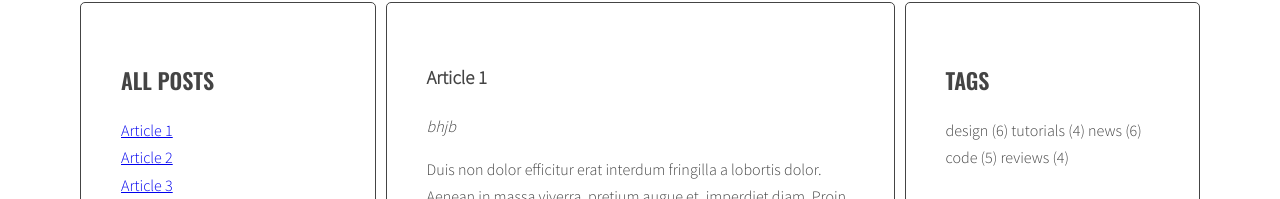
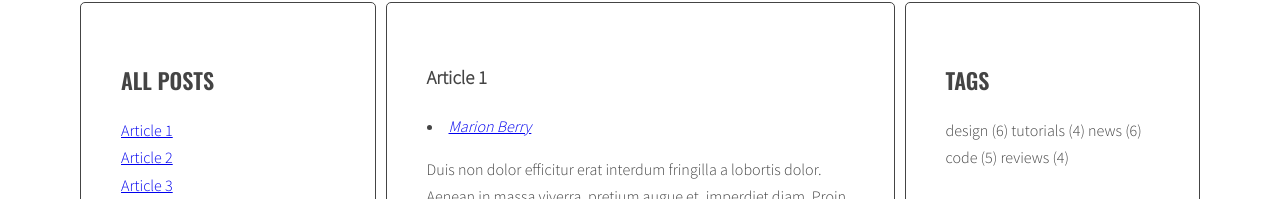
Before and after one commit to ahernas/javascript-blog, a website: page index.html in a window 1280 px wide. Shown: the part 241-440 px from the top of the page. Drawn offline with nearby package versions, Linux system fonts and the light colour scheme.

Commit message:
Add function generateAuthors()

```diff
--- a/js/script.js
+++ b/js/script.js
@@ -46,7 +46,7 @@
   optTitleSelector = '.post-title',
   optTitleListSelector = '.titles';
 const optArticleTagsSelector = '.post-tags .list';
-const optArticleAuthorSelector = '.post-author p';
+const optArticleAuthorSelector = '.post .post-author';
 const optTagsListSelector = '.tags.list';
 
 
@@ -208,4 +208,25 @@
 
 addClickListenersToTags();
 
+function generateAuthors () {
+
+  const articles = document.querySelectorAll(optArticleSelector);
+
+  for (let article of articles) {
+
+    const titleList = article.querySelector(optArticleAuthorSelector);
+
+    let html = '';
+
+    const articleAuthors = article.getAttribute("data-author");
+
+    const linkHTML = '<li><a href="#author- ' + articleAuthors + '">' + articleAuthors + '</a></li>';
+
+    html = html + linkHTML;
+
+    titleList.innerHTML = html
+  }
 }
+generateAuthors();
+
+}
```
Also changed, not shown: css/style.css (line endings or trailing spaces), 1 other file.
